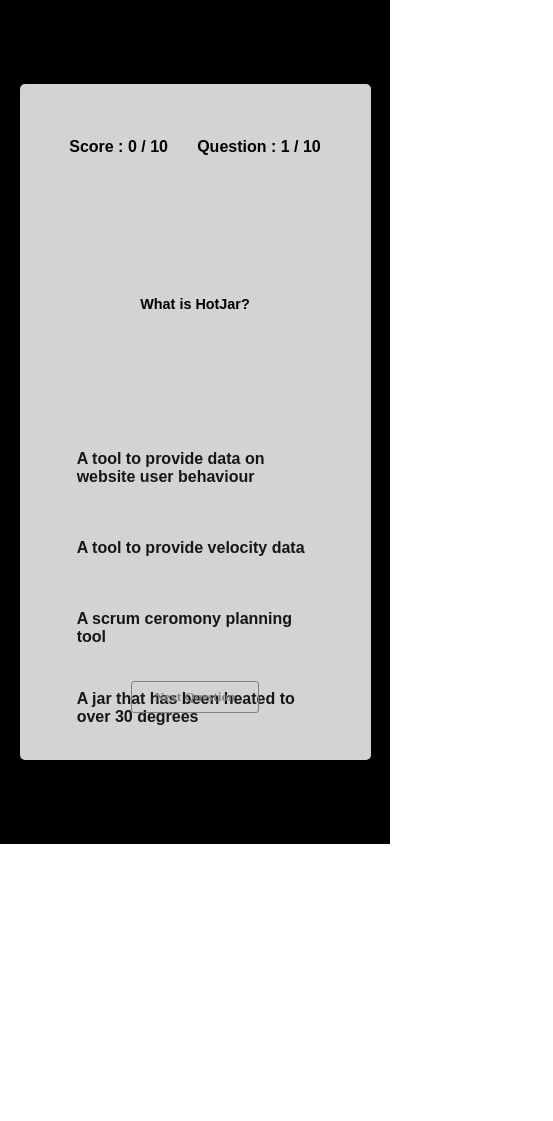
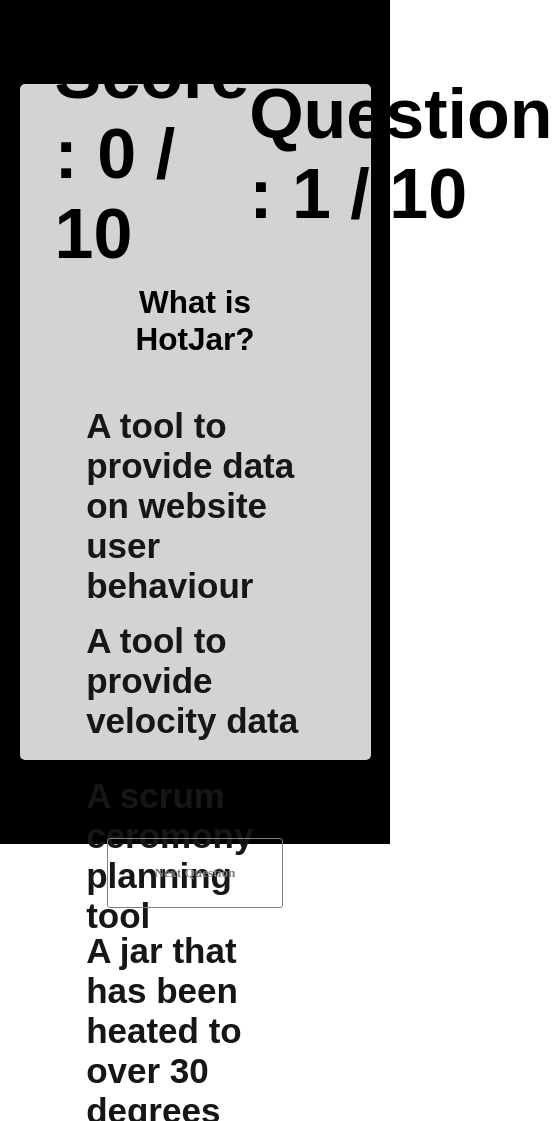
Before and after one commit to ManikinSaute/in2product, a plain HTML site: page index.html in a window 390 px wide. Shown: the top 1121 px of the page, 553 px wide, since content can reach past the window. Before the commit the page ends 844 px from the top, so only its background shows below. Drawn offline with Linux system fonts and the light colour scheme; a web font is replaced by a local one.

Commit message:
Update index.css
Mobile changes

```diff
--- a/index.css
+++ b/index.css
@@ -205,6 +205,12 @@ input[type=radio]:checked ~ .option {
 }
 
 @media(min-width : 300px) and (max-width : 350px){
+
+        html{
+	font-size: 35px;
+	}
+
+
     .game-quiz-container{
         width: 90%;
         height: 80vh;
@@ -215,7 +221,9 @@ input[type=radio]:checked ~ .option {
 
      .game-question-container{
         height: 6rem;
+        display: block;
      }
+
      .game-question-container h1{
        font-size: 0.9rem;
     }
@@ -238,17 +246,26 @@ input[type=radio]:checked ~ .option {
 }
 
 @media(min-width : 350px) and (max-width : 700px){
-   .game-quiz-container{
+
+        html{
+	font-size: 35px;
+	}
+
+	.game-quiz-container{
        width: 90%;
        height: 80vh;
     }
     .game-details-container h1{
-        font-size: 1rem;
+        font-size: 2rem;
     }
 
     .game-question-container{
-        height: 8rem;
+        display: block;
     }
+
+    .game-question-container h1{
+        font-size: 0.9rem;
+     }
 
     .game-question-container h1{
         font-size: 0.9rem;
```
